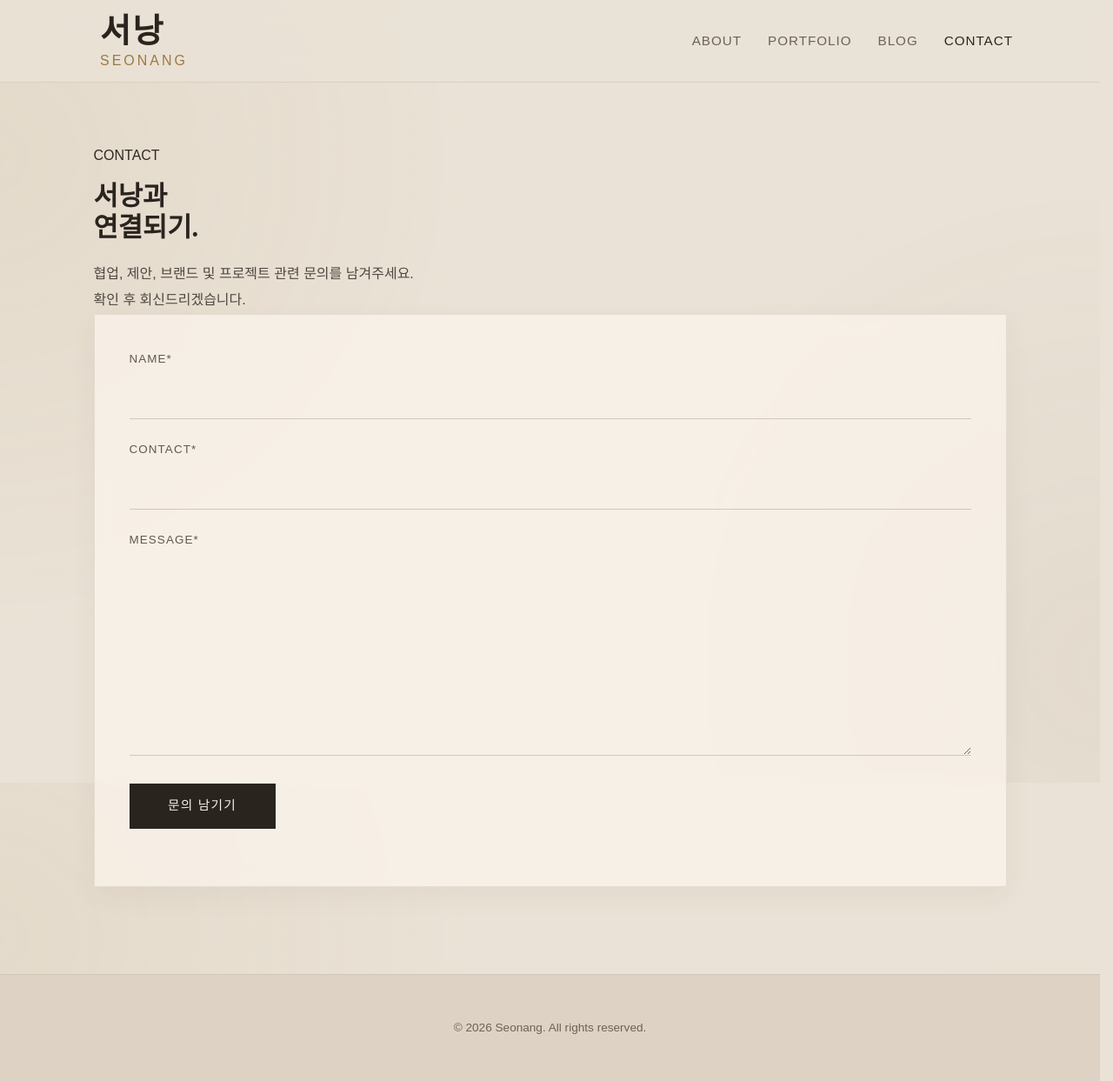
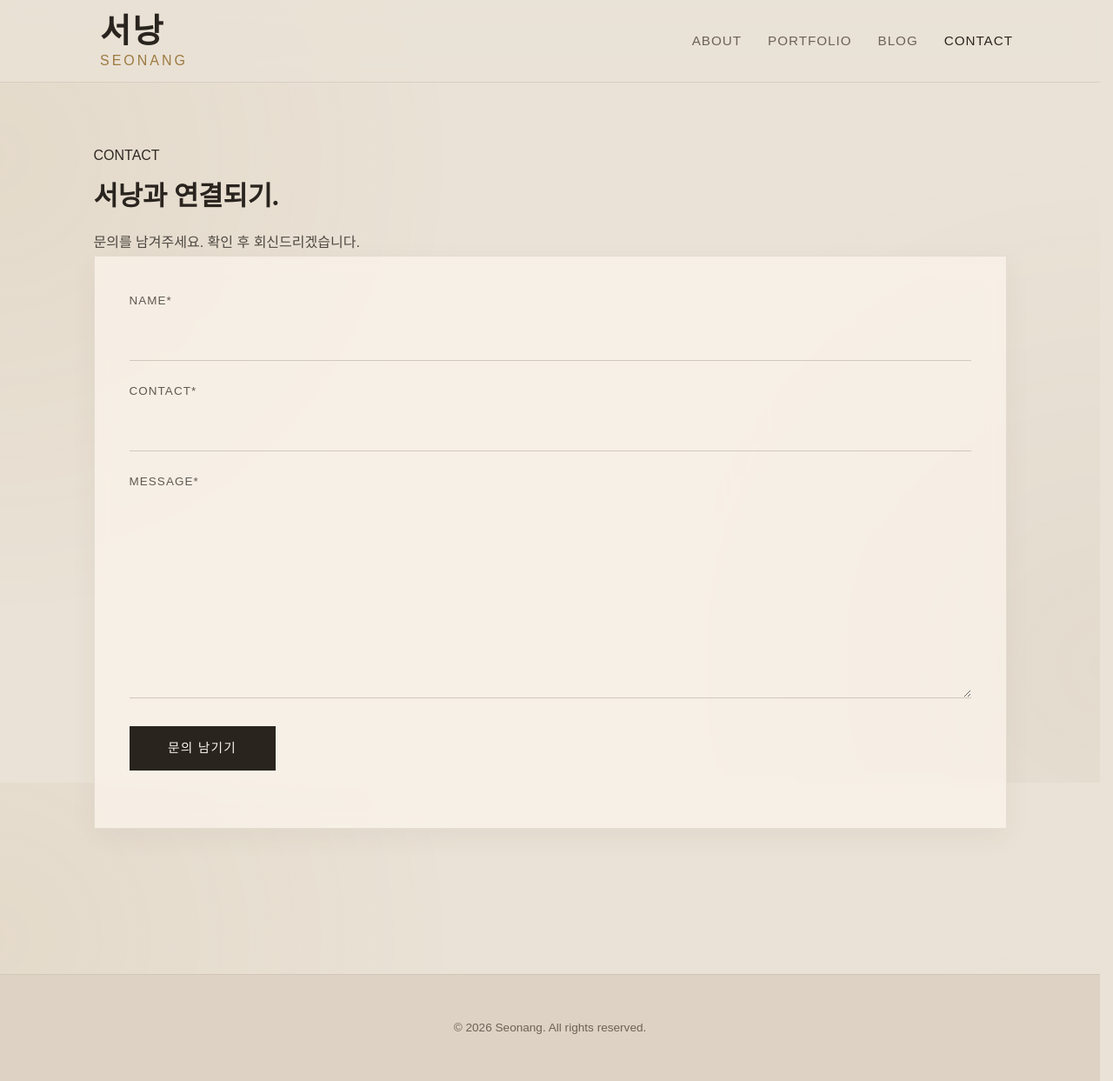
Before and after one commit to seonang/seonang.github.io, a Jekyll site: the page built from contact.html, in a window 1280 px wide and 1243 px high. Shown: the whole window at 87% size. Built offline with Jekyll 4.4.1, drawn with Linux system fonts in a browser that asks for light colours; some web fonts are replaced.

Commit message:
Update contact.html

```diff
--- a/contact.html
+++ b/contact.html
@@ -9,13 +9,11 @@ permalink: /contact/
         <p class="contact-kicker">CONTACT</p>
 
         <h1 class="contact-title serif">
-            서낭과<br>
-            연결되기.
+            서낭과 연결되기.
         </h1>
 
         <p class="contact-lead">
-            협업, 제안, 브랜드 및 프로젝트 관련 문의를 남겨주세요.<br>
-            확인 후 회신드리겠습니다.
+            문의를 남겨주세요. 확인 후 회신드리겠습니다.
         </p>
 
         <div class="contact-form-wrap">
```
